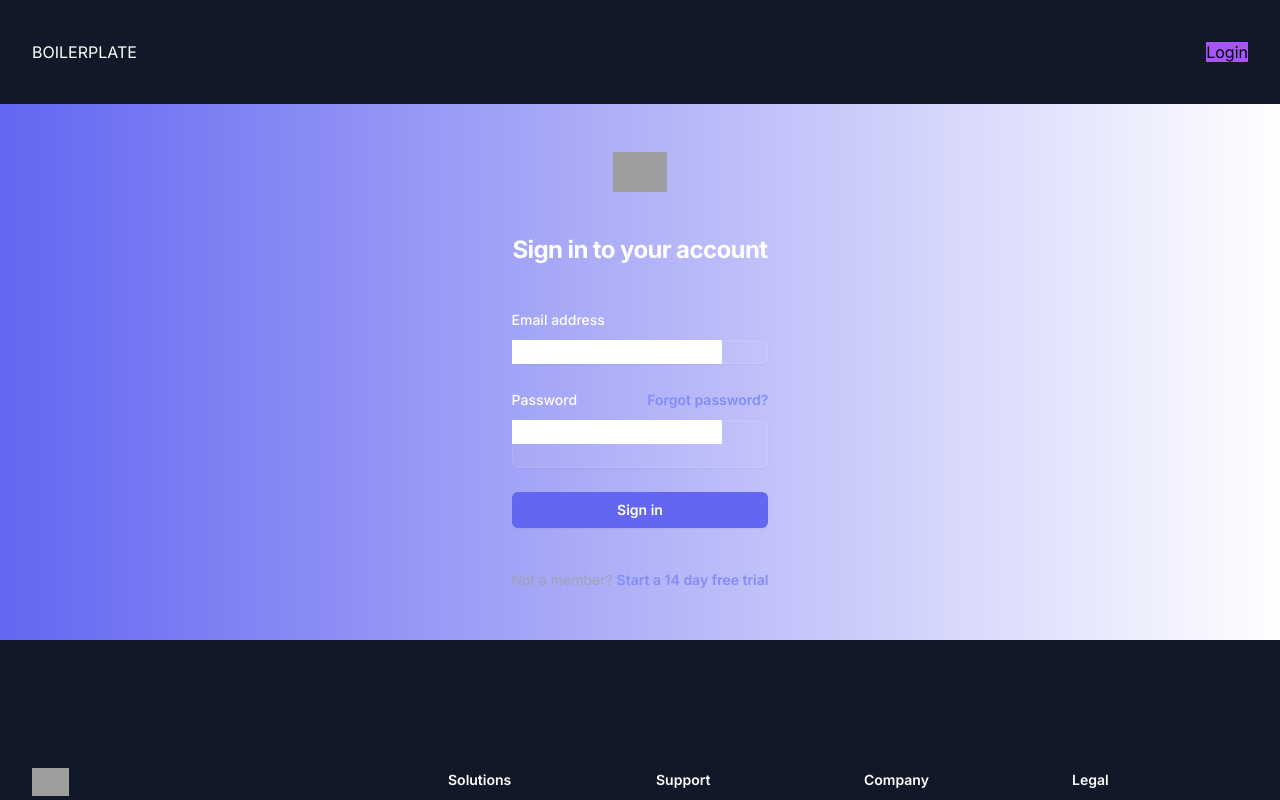
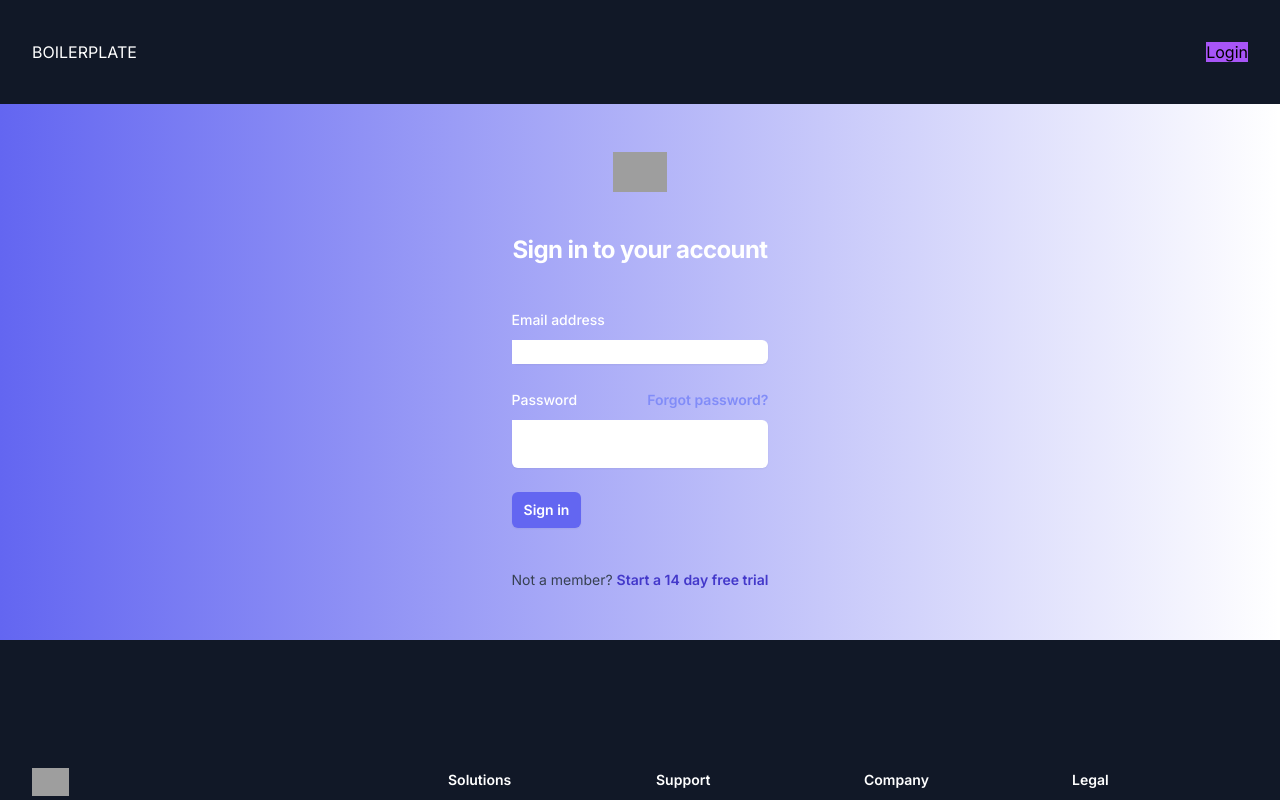
Before and after one commit to In-S4n3/nextjs_boilerplate, a Next.js app: page /login in a window 1280 px wide. Shown: the top 800 px of the page. Built offline with nearby package versions, Linux system fonts and the light colour scheme; grey boxes are pictures that could not be loaded.

Commit message:
Added a CTA and clsx and tailwind merge

```diff
--- a/app/(auth)/components/Login.tsx
+++ b/app/(auth)/components/Login.tsx
@@ -1,4 +1,5 @@
-import { Button, PasswordInput, TextInput } from '@mantine/core';
+import { CTA } from '@/components/CTA';
+import { PasswordInput, TextInput } from '@mantine/core';
 import Link from 'next/link';
 
 export function Login() {
@@ -41,7 +42,7 @@ export function Login() {
                   type="email"
                   autoComplete="email"
                   required
-                  className="block w-full rounded-md border-0 bg-white/5 text-white shadow-sm ring-1 ring-inset ring-white/10 focus:ring-2 focus:ring-inset focus:ring-indigo-500 sm:text-sm sm:leading-6"
+                  className="block w-full rounded-md border-0 bg-white text-white shadow-sm ring-1 ring-inset ring-white/10 focus:ring-2 focus:ring-inset focus:ring-indigo-500 sm:text-sm sm:leading-6"
                 />
               </div>
             </div>
@@ -71,26 +72,23 @@ export function Login() {
                   type="password"
                   autoComplete="current-password"
                   required
-                  className="block w-full rounded-md border-0 bg-white/5 text-white shadow-sm ring-1 ring-inset ring-white/10 focus:ring-2 focus:ring-inset focus:ring-indigo-500 sm:text-sm sm:leading-6"
+                  className="block w-full rounded-md border-0 bg-white text-white shadow-sm ring-1 ring-inset ring-white/10 focus:ring-2 focus:ring-inset focus:ring-indigo-500 sm:text-sm sm:leading-6"
                 />
               </div>
             </div>
 
             <div>
-              <Button
-                type="submit"
-                className="flex w-full justify-center rounded-md bg-indigo-500 px-3 py-1.5 text-sm font-semibold leading-6 text-white shadow-sm hover:bg-indigo-400 focus-visible:outline focus-visible:outline-2 focus-visible:outline-offset-2 focus-visible:outline-indigo-500"
-              >
+              <CTA fullWidth type="submit">
                 Sign in
-              </Button>
+              </CTA>
             </div>
           </form>
 
-          <p className="mt-10 text-center text-sm text-gray-400">
+          <p className="mt-10 text-center text-sm text-gray-700">
             Not a member?{' '}
             <Link
               href="#"
-              className="font-semibold leading-6 text-indigo-400 hover:text-indigo-300"
+              className="font-semibold leading-6 text-indigo-700 hover:text-indigo-300"
             >
               Start a 14 day free trial
             </Link>
--- /dev/null
+++ b/components/CTA.tsx
@@ -0,0 +1,22 @@
+import { cn } from '@/utils/cn';
+import { Button, ButtonProps, ElementProps } from '@mantine/core';
+import React from 'react';
+
+interface Props
+  extends ButtonProps,
+    ElementProps<'button', keyof ButtonProps> {}
+
+export const CTA = ({ className, fullWidth, children, ...rest }: Props) => {
+  return (
+    <Button
+      {...rest}
+      className={cn(
+        'flex justify-center rounded-md bg-indigo-500 px-3 py-1.5 text-sm font-semibold leading-6 text-white shadow-sm hover:bg-indigo-400 focus-visible:outline focus-visible:outline-2 focus-visible:outline-offset-2 focus-visible:outline-indigo-500',
+        className,
+      )}
+      fullWidth={fullWidth}
+    >
+      {children}
+    </Button>
+  );
+};
--- a/package.json
+++ b/package.json
@@ -25,11 +25,13 @@
     "@tiptap/extension-link": "^2.1.13",
     "@tiptap/react": "^2.1.13",
     "@tiptap/starter-kit": "^2.1.13",
+    "clsx": "^2.1.0",
     "dayjs": "^1.11.10",
     "embla-carousel-react": "8.0.0-rc15",
     "next": "14.0.4",
     "react": "^18",
-    "react-dom": "^18"
+    "react-dom": "^18",
+    "tailwind-merge": "^2.2.0"
   },
   "devDependencies": {
     "@types/node": "^20",
--- /dev/null
+++ b/utils/cn.ts
@@ -0,0 +1,6 @@
+import { ClassValue, clsx } from 'clsx';
+import { twMerge } from 'tailwind-merge';
+
+export const cn = (...inputs: ClassValue[]) => {
+  return twMerge(clsx(inputs));
+};
```
Also changed, not shown: 1 other file (tests, documents, lock files or other folders).
